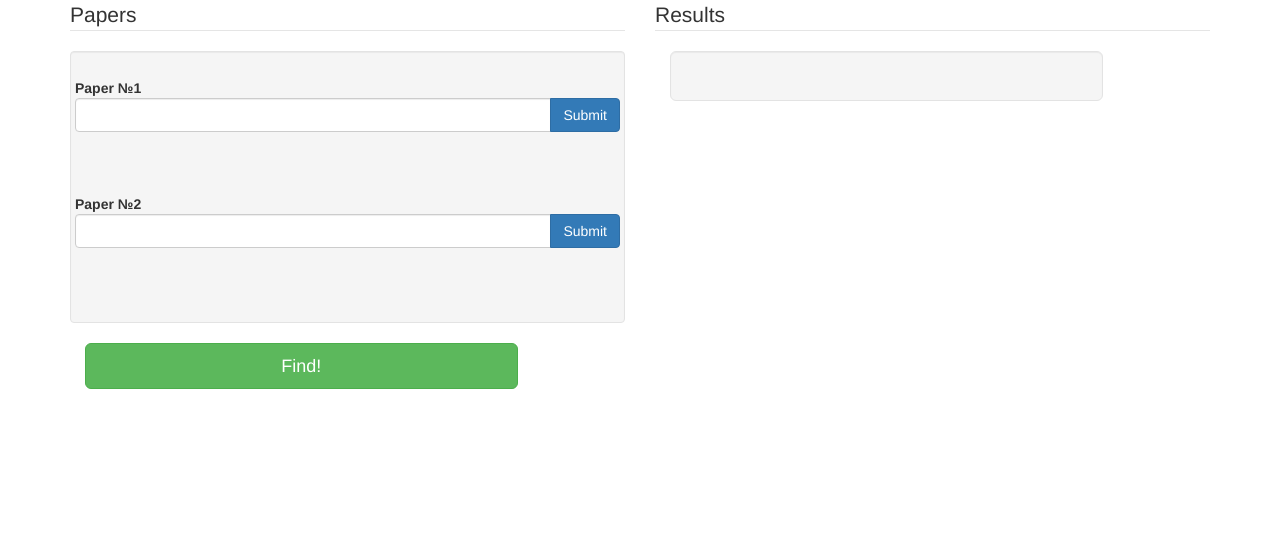
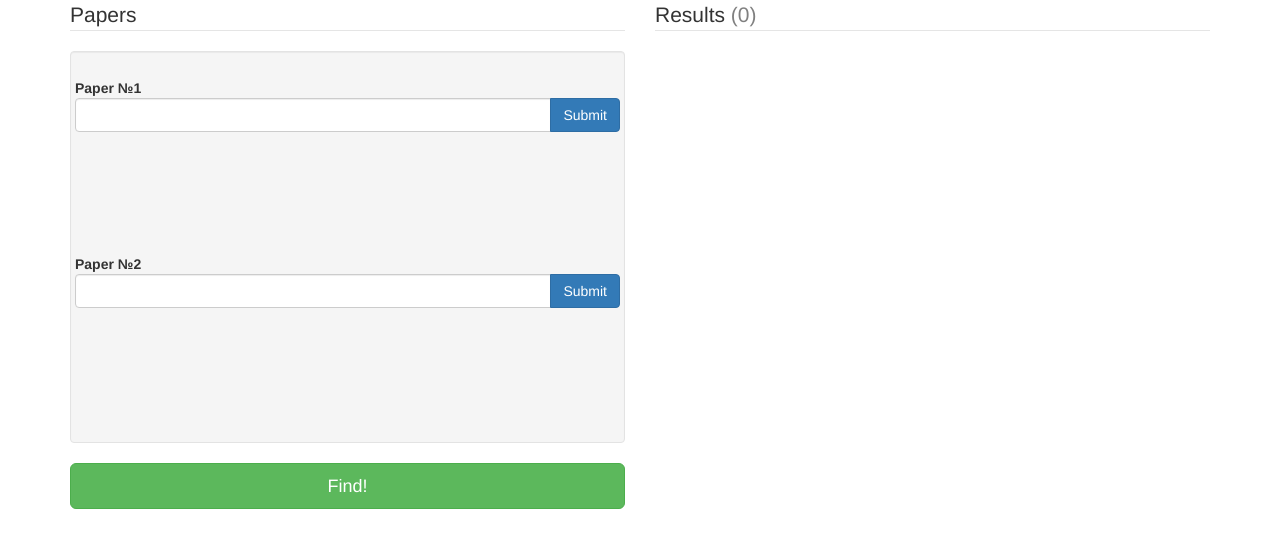
Before and after one commit to olga-kuzmina/google-scholar-dual-cite, a Django app: template google_scholar_dual_cite/core/templates/home.html in a window 1280 px wide. Shown: the top 548 px of the page. Run offline with Django 3.2, Linux system fonts and the light colour scheme; the template is opened without the code that fills it, so the values that code supplies are empty; some libraries are stand-ins or nearby versions.

Commit message:
Added result count. Fixed the stylesheet

```diff
--- a/google_scholar_dual_cite/core/templates/home.html
+++ b/google_scholar_dual_cite/core/templates/home.html
@@ -59,12 +59,14 @@
 		  var paper_first_keys = Object.keys(G_SCHOLAR.PAPER_FIRST_CITES);
 		  var paper_second_keys = Object.keys(G_SCHOLAR.PAPER_SECOND_CITES);
 		  var intersectionsDiv = $("#intersectionsDiv");
+		  var resultCountSpan = $("#resultCountSpan");
 		  paper_first_keys.filter(function(n) {
         if ((paper_second_keys.indexOf(n) != -1) && (G_SCHOLAR.INTERSECTIONS.indexOf(n) == -1)){
           G_SCHOLAR.INTERSECTIONS.push(n);
           var title = G_SCHOLAR.PAPER_FIRST_CITES[n]["title"];
           var url = G_SCHOLAR.PAPER_FIRST_CITES[n]["url"];
-          intersectionsDiv.append('<a href="' + url + '">' + title + '</a></br>');
+          intersectionsDiv.append('<p><a href="' + url + '">' + title + '</a></p>');
+          resultCountSpan.html('('+ G_SCHOLAR.INTERSECTIONS.length +')');
         }
       });
       if ((G_SCHOLAR.PAPER_FIRST_PAGE == G_SCHOLAR.PAPER_SECOND_PAGE) ||
@@ -207,7 +209,7 @@
         </div>
 
         <div class="form-group">
-          <div class="col-lg-10">
+          <div class="col-lg-13">
             <button id="findBtn" class="btn btn-success btn-lg btn-block" onclick="findBntClick()">Find!</button>
           </div>
         </div>
@@ -216,9 +218,9 @@
 
       <div class="col-lg-6">
         <div class="form-group">
-          <legend>Results</legend>
+          <legend>Results <span id="resultCountSpan" class="grey-span">(0)</span></legend>
           <div class="col-lg-10">
-            <div id="intersectionsDiv" class="well well-lg"></div>
+            <div id="intersectionsDiv"></div>
           </div>
         </div>
       </div>
--- a/google_scholar_dual_cite/static/css/gscholar.css
+++ b/google_scholar_dual_cite/static/css/gscholar.css
@@ -14,5 +14,9 @@
 }
 
 .paperTitle {
-    min-height: 40px;
+    min-height: 100px;
 }
+
+.grey-span {
+    color: grey;
+}
```
